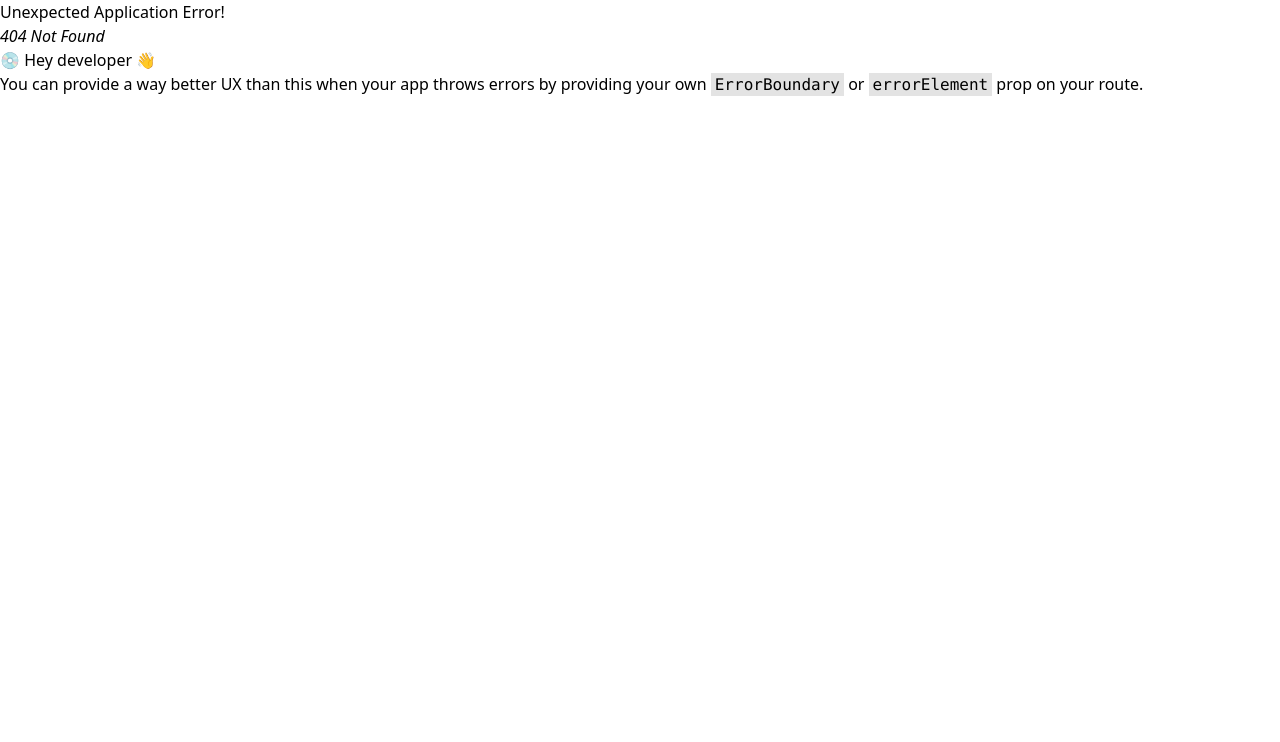
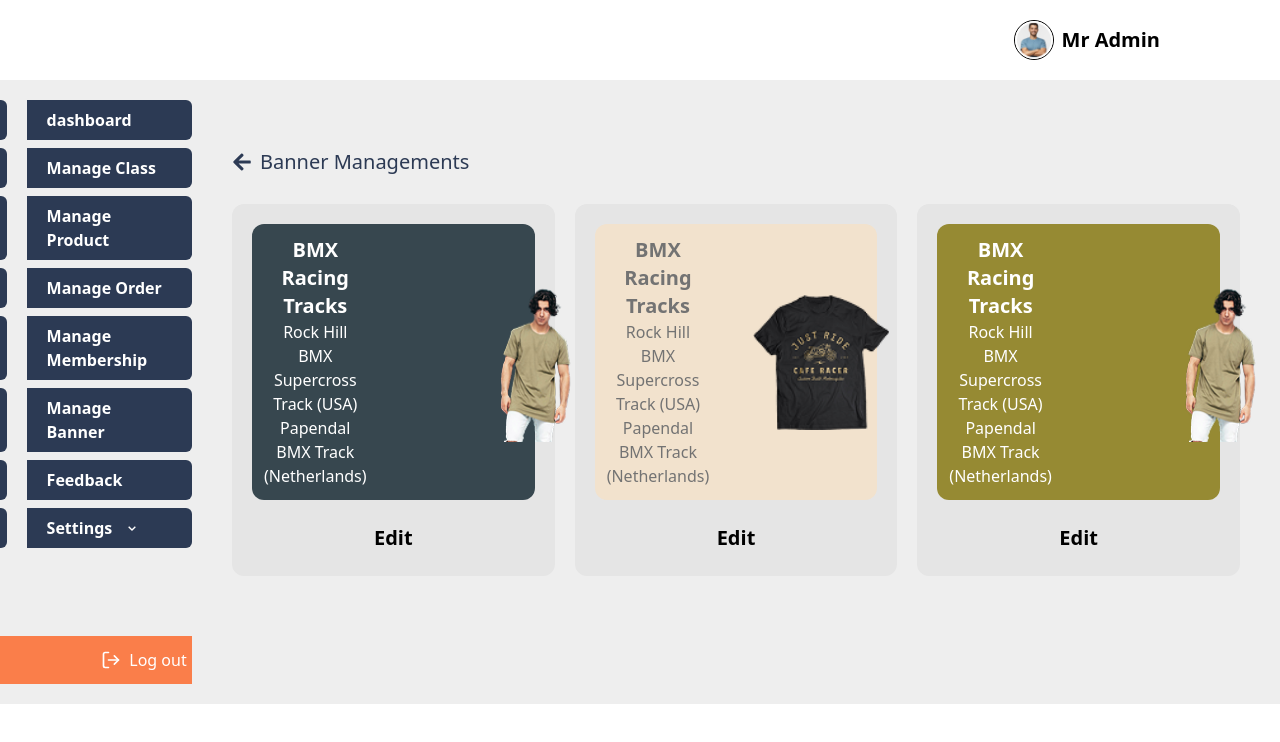
Before and after one commit to sparktechagency/dance-club-dashboard, a React (Vite) app: page /manage-banner in a window 1280 px wide. Before the commit this address had no page. Shown: the top 742 px of the page. Built offline with nearby package versions, Linux system fonts and the light colour scheme.

Commit message:
implement banner management

```diff
--- /dev/null
+++ b/src/Pages/ManageBanner/ManageBanner.jsx
@@ -0,0 +1,65 @@
+import { AllImages } from "../../assets/image/AllImages";
+import GoBackButton from "../../Components/Shared/GobackButton/GoBackButton";
+
+const ManageBanner = () => {
+  return (
+    <div>
+      <GoBackButton text={"Banner Managements"} />
+      <div className="grid grid-cols-1 md:grid-cols-3 gap-5">
+        <div className="bg-neutral-200 p-5 rounded-xl flex flex-col gap-5">
+          <div className="bg-[#37474f] text-white  rounded-xl">
+            <div className="flex  justify-between items-center gap-5 ">
+              <div className="p-3">
+                <h1 className="text-xl font-bold text-center">
+                  BMX Racing Tracks
+                </h1>
+                <p className=" text-center">
+                  Rock Hill BMX Supercross Track (USA)
+                </p>
+                <p className=" text-center">Papendal BMX Track (Netherlands)</p>
+              </div>
+              <img src={AllImages.banner2} alt="" className="w-52 h-40 " />
+            </div>
+          </div>
+        <button className="text-xl font-bold px-4 py-1 rounded-md">Edit</button>
+        </div>
+        <div className="bg-neutral-200 p-5 rounded-xl flex flex-col gap-5">
+          <div className="bg-[#f2e2cd] text-neutral-500  rounded-xl">
+            <div className="flex  justify-between items-center gap-5 ">
+              <div className="p-3">
+                <h1 className="text-xl font-bold text-center">
+                  BMX Racing Tracks
+                </h1>
+                <p className=" text-center">
+                  Rock Hill BMX Supercross Track (USA)
+                </p>
+                <p className=" text-center">Papendal BMX Track (Netherlands)</p>
+              </div>
+              <img src={AllImages.banner} alt="" className="w-52 h-40 p-3" />
+            </div>
+          </div>
+        <button className="text-xl font-bold px-4 py-1 rounded-md">Edit</button>
+        </div>
+        <div className="bg-neutral-200 p-5 rounded-xl flex flex-col gap-5">
+          <div className="bg-[#968a33] text-white  rounded-xl">
+            <div className="flex  justify-between items-center gap-5 ">
+              <div className="p-3">
+                <h1 className="text-xl font-bold text-center">
+                  BMX Racing Tracks
+                </h1>
+                <p className=" text-center">
+                  Rock Hill BMX Supercross Track (USA)
+                </p>
+                <p className=" text-center">Papendal BMX Track (Netherlands)</p>
+              </div>
+              <img src={AllImages.banner2} alt="" className="w-52 h-40" />
+            </div>
+          </div>
+        <button className="text-xl font-bold px-4 py-1 rounded-md">Edit</button>
+        </div>
+      </div>
+    </div>
+  );
+};
+
+export default ManageBanner;
--- a/src/router/Routes.jsx
+++ b/src/router/Routes.jsx
@@ -23,6 +23,7 @@ import MAnageOrder from "../Pages/ManageOrder/MAnageOrder";
 import ManageMenbership from "../Pages/ManageMembership/ManageMenbership";
 import AddNewMembership from "../Components/MemberShipManagement/AddNewMembership";
 import EditMembership from "../Components/MemberShipManagement/EditMembership";
+import ManageBanner from "../Pages/ManageBanner/ManageBanner";
 
 
 export const router = createBrowserRouter([
@@ -84,6 +85,10 @@ export const router = createBrowserRouter([
                 path: "/edit-membership",
                 element: <EditMembership/>
             },
+            {
+                path: "/manage-banner",
+                element: <ManageBanner/>
+            },
 
 
             // setting:
```
Also changed, not shown: src/assets/image/AllImages.jsx (+5 -2 lines), src/assets/image/b1.png (added), src/assets/image/b2.png (added).
